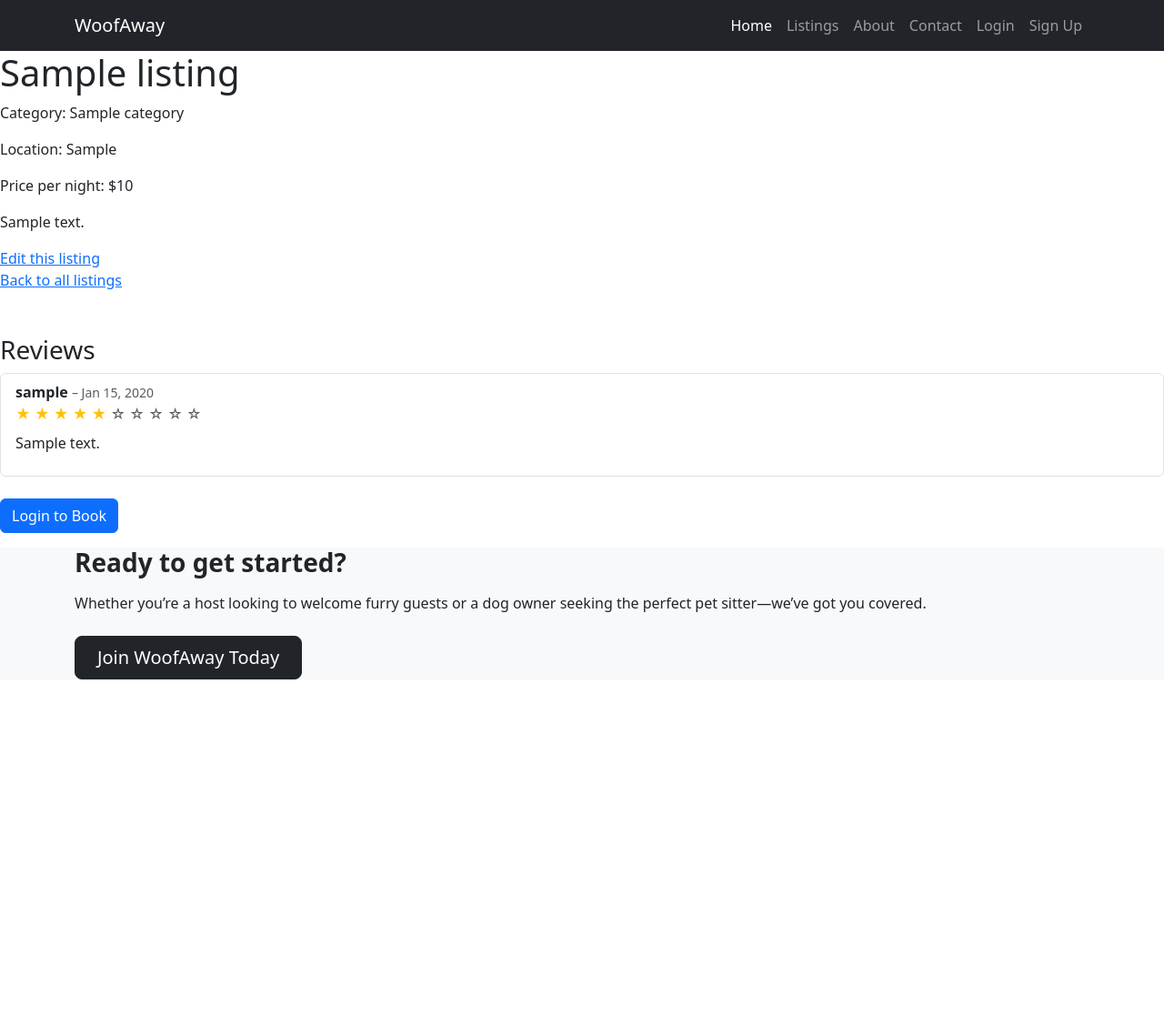
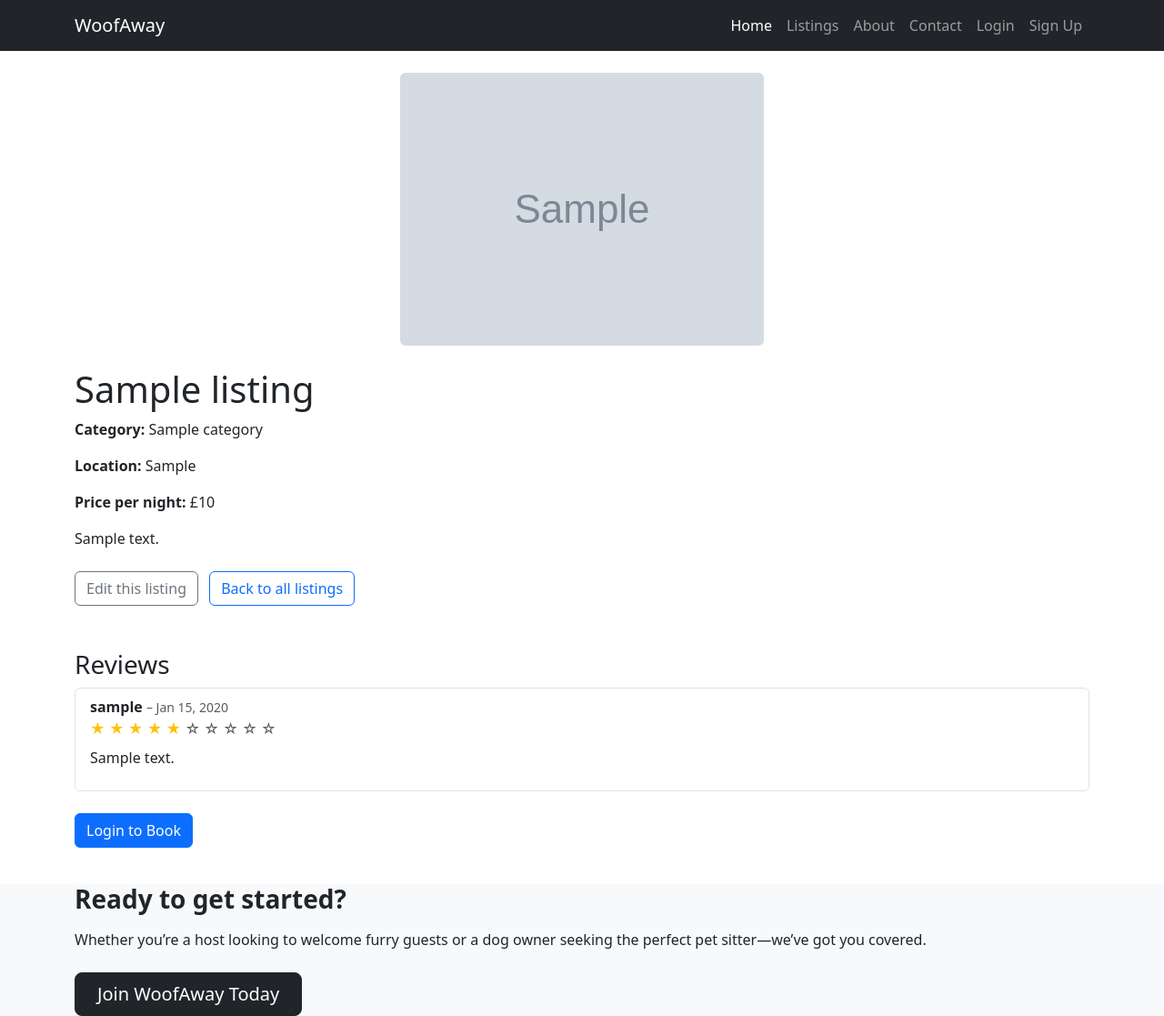
Before and after one commit to FraserR1188/WoofAway, a Django app: page /listings/1/ in a window 1280 px wide. Shown: the whole page at 91% size. Before the commit the page ends 747 px from the top, so only its background shows below. Run offline with Django 3.2, Linux system fonts and the light colour scheme; tables that the repository leaves empty hold one stand-in row (values such as "Sample post"); grey boxes marked "Sample" are stand-in pictures; some libraries are stand-ins or nearby versions.

Commit message:
Add html to view image on listing

```diff
--- a/listings/models.py
+++ b/listings/models.py
@@ -10,8 +10,8 @@ class Category(models.Model):
 
 
 class Listing(models.Model):
-    host = models.ForeignKey(settings.AUTH_USER_MODEL,
-                             on_delete=models.CASCADE)
+    host = models.ForeignKey(settings.AUTH_USER_MODEL, on_delete=models.
+                             CASCADE)
     category = models.ForeignKey(Category, on_delete=models.SET_NULL,
                                  null=True, blank=True)
     title = models.CharField(max_length=200)
@@ -20,10 +20,13 @@ class Listing(models.Model):
     price_per_night = models.PositiveIntegerField()
     is_accessible = models.BooleanField(default=False)
     dog_policy = models.TextField(blank=True)
-    image = models.ImageField(upload_to="listings/images/",
-                              blank=True, null=True)
+    image = models.ImageField(
+        upload_to="listings/",
+        blank=True,
+        null=True,
+    )
+
     created_at = models.DateTimeField(auto_now_add=True)
-    image = models.ImageField(upload_to="listings/")
 
     def __str__(self):
         return self.title
--- a/listings/templates/listings/listing_detail.html
+++ b/listings/templates/listings/listing_detail.html
@@ -1,15 +1,34 @@
 {% extends "base.html" %}
 
 {% block content %}
+  <div class="container py-4">
+
+    {# === Listing Image === #}
+    {% if listing.image %}
+      <div class="mb-4 text-center">
+        <img
+          src="{{ listing.image.url }}"
+          alt="{{ listing.title }}"
+          class="img-fluid rounded"
+          style="max-height: 400px; object-fit: cover;"
+        >
+      </div>
+    {% endif %}
+
     <h1>{{ listing.title }}</h1>
-  <p>Category: {{ listing.category }}</p>
-  <p>Location: {{ listing.location }}</p>
-  <p>Price per night: ${{ listing.price_per_night }}</p>
+    <p><strong>Category:</strong> {{ listing.category }}</p>
+    <p><strong>Location:</strong> {{ listing.location }}</p>
+    <p><strong>Price per night:</strong> £{{ listing.price_per_night }}</p>
     <p>{{ listing.description }}</p>
 
-  <a href="{% url 'listings:listing_edit' listing.pk %}">Edit this listing</a>
-  <br>
-  <a href="{% url 'listings:listing_list' %}">Back to all listings</a>
+    <div class="mt-4">
+      <a href="{% url 'listings:listing_edit' listing.pk %}" class="btn btn-outline-secondary me-2">
+        Edit this listing
+      </a>
+      <a href="{% url 'listings:listing_list' %}" class="btn btn-outline-primary">
+        Back to all listings
+      </a>
+    </div>
 
     {# ==== Reviews Section ==== #}
     <div class="mt-5">
@@ -23,28 +42,31 @@
                   <strong>{{ review.guest.username }}</strong>
                   <small class="text-muted">– {{ review.created_at|date:"M d, Y" }}</small>
                   <div class="mb-2">
-                  {# ===== REVISED STAR‐DISPLAY USING slice ===== #}
-                  {# Show '★' for each filled star, then '☆' for the remainder, up to 5 total. #}
-
-                  <div class="mb-2">
-                    {# First, take the first review.rating characters of "12345": these become filled stars #}
+                    {# Filled stars #}
                     {% for _ in "12345"|slice:":{{ review.rating }}" %}
                       <span class="text-warning">&#9733;</span>
                     {% endfor %}
-
-                    {# Next, take characters from index review.rating to the end: these become empty stars #}
+                    {# Empty stars #}
                     {% for _ in "12345"|slice:"{{ review.rating }}:" %}
                       <span class="text-muted">&#9734;</span>
                     {% endfor %}
                   </div>
-                </div>
                   <p>{{ review.comment }}</p>
                 </div>
-              {# If it’s the current user’s review, show edit link: #}
                 {% if user == review.guest %}
                   <div>
-                  <a href="{% url 'reviews:review_edit' review.pk %}" class="btn btn-sm btn-outline-secondary me-1">Edit</a>
-                  <a href="{% url 'reviews:review_delete' review.pk %}" class="btn btn-sm btn-outline-danger">Delete</a>
+                    <a
+                      href="{% url 'reviews:review_edit' review.pk %}"
+                      class="btn btn-sm btn-outline-secondary me-1"
+                    >
+                      Edit
+                    </a>
+                    <a
+                      href="{% url 'reviews:review_delete' review.pk %}"
+                      class="btn btn-sm btn-outline-danger"
+                    >
+                      Delete
+                    </a>
                   </div>
                 {% endif %}
               </div>
@@ -54,7 +76,10 @@
       {% else %}
         <p class="text-muted">No reviews yet. Be the first to leave one!</p>
       {% endif %}
+    </div>
 
+    {# ==== Booking CTA ==== #}
+    <div class="mt-4">
       {% if user.is_authenticated %}
         {% if user != listing.host %}
           <a
@@ -74,6 +99,7 @@
           Login to Book
         </a>
       {% endif %}
+    </div>
 
-
+  </div>
 {% endblock %}
```
Also changed, not shown: WoofAway/settings.py (+7 -2 lines), listings/images/404.png (deleted), profiles/1_Al3s9kZ.png (added). Lines whose indentation alone changed are shown as unchanged.
